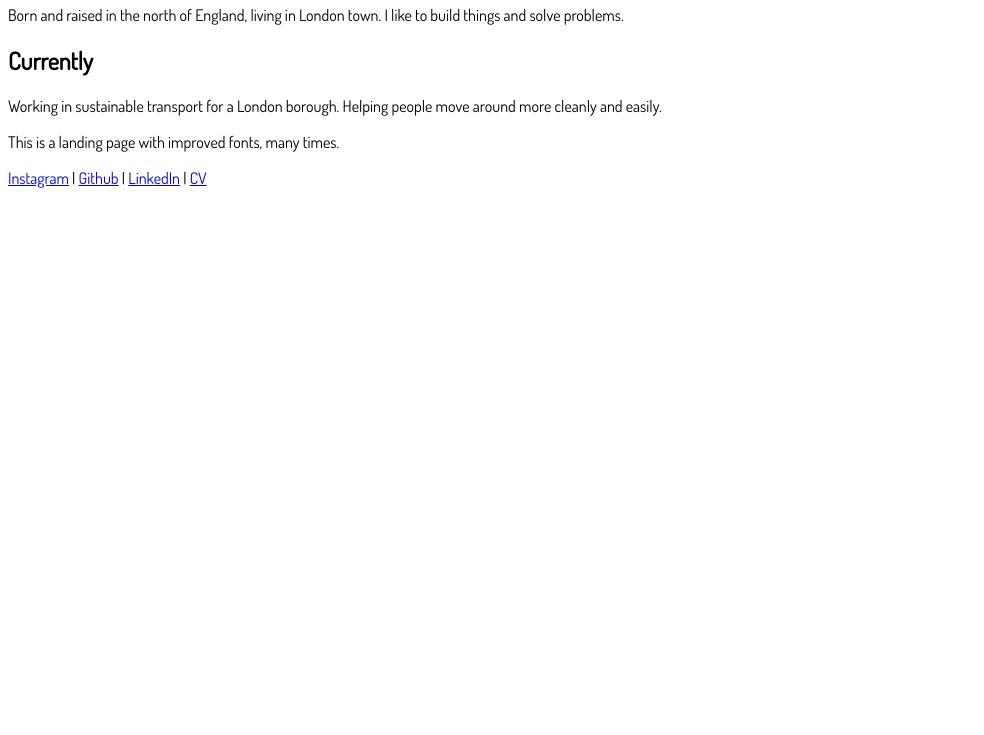
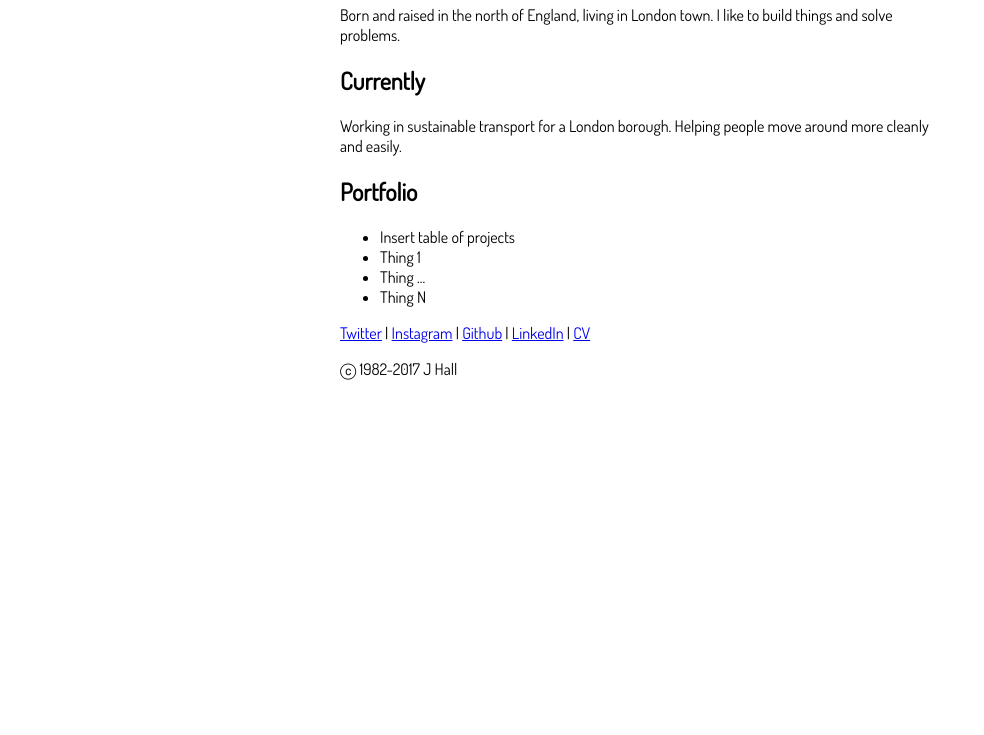
Before and after one commit to jiminyhall/jiminyhall.github.io, a plain HTML site: page index.html in a window 1280 px wide. Shown: the part 65-800 px from the top of the page, without its empty margins (0-984 px from the left). Drawn offline with Linux system fonts and the light colour scheme.

Commit message:
Update index.html

```diff
--- a/index.html
+++ b/index.html
@@ -5,23 +5,45 @@
         <style>
            body {
                font-family: 'Dosis', sans-serif;
+               text-align: center;
             }
+            div#main {
+                width: 600px;
+                margin-left: auto;
+                margin-right: auto;
+                text-align: left;
+
+            }
+
         </style>
     </head>
 
     <body>
 
-        <h1>ⓙ Jimmy Hall ⓗ</h1>
+        <div id='main'>
 
-        <p>Born and raised in the north of England, living in London town. I like to build things and solve problems.</p>
+            <h1><b>ⓙ Jimmy Hall ⓗ</b></h1>
 
-        <h2>Currently</h2>
+            <p>Born and raised in the north of England, living in London town. I like to build things and solve problems.</p>
 
-        <p>Working in sustainable transport for a London borough. Helping people move around more cleanly and easily.</p>
+            <h2>Currently</h2>
 
-        <p>This is a landing page with improved fonts, many times.</p>
+            <p>Working in sustainable transport for a London borough. Helping people move around more cleanly and easily.</p>
 
-        <a href="http://twitter.com/jiminyhall>Twitter</a> | <a href="https://www.instagram.com/jiminyhall/">Instagram</a> | <a href="https://github.com/jiminyhall">Github</a> | <a href="https://www.linkedin.com/in/jimmyhall/">LinkedIn</a> | <a href="#">CV</a>
+            <h2>Portfolio</h2>
+
+            <ul>
+                <li>Insert table of projects</li>
+                <li>Thing 1</li>
+                <li>Thing ...</li>
+                <li>Thing N</li>
+            </ul>
+
+            <a href="http://twitter.com/jiminyhall">Twitter</a> | <a href="https://www.instagram.com/jiminyhall/">Instagram</a> | <a href="https://github.com/jiminyhall">Github</a> | <a href="https://www.linkedin.com/in/jimmyhall/">LinkedIn</a> | <a href="#">CV</a>
+
+            <p>ⓒ 1982-2017 J Hall</p>
+
+        </div>
 
     </body>
 
```
